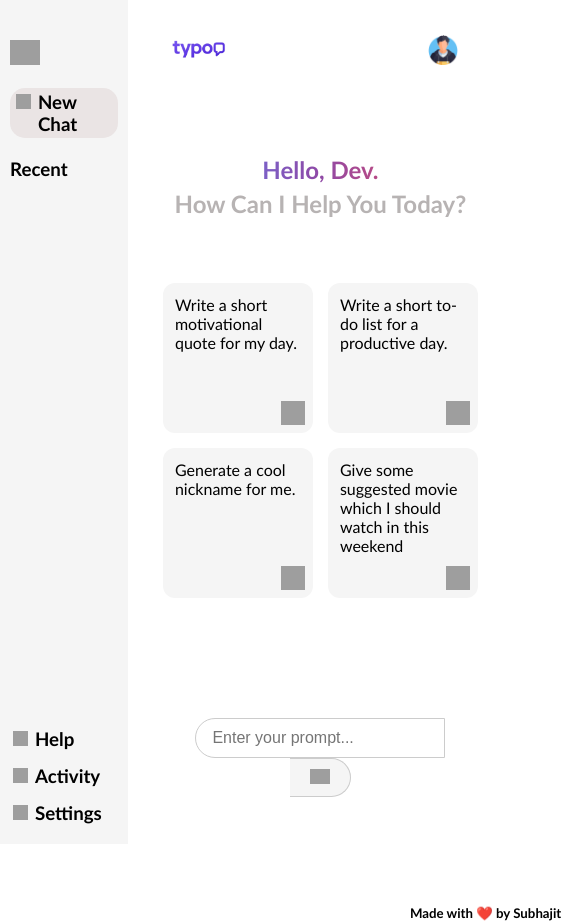
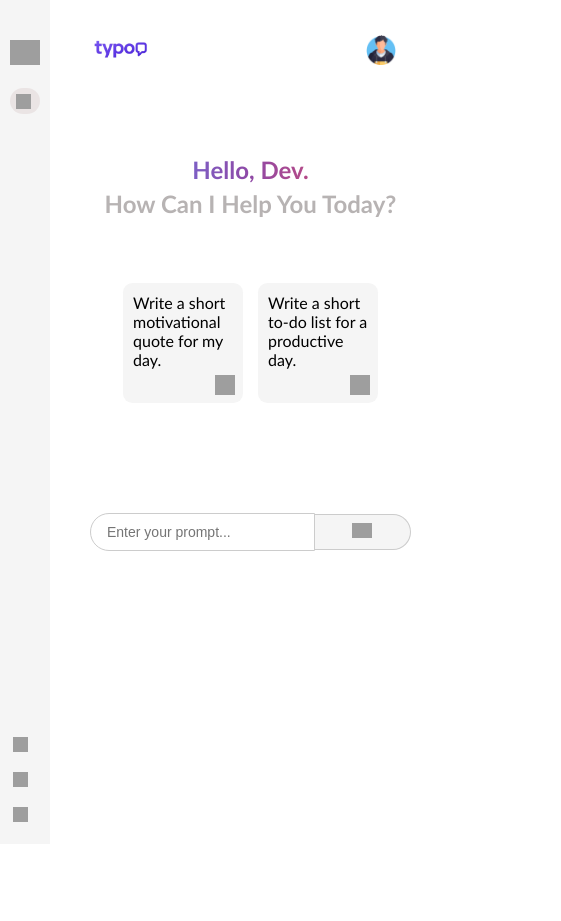
Before and after one commit to subhajit624/typoApp, a React (Vite) app: page / in a window 390 px wide. Shown: the whole page, 561 px wide, since content can reach past the window. After the commit the page ends 844 px from the top, so only its background shows below. Built offline with nearby package versions, Linux system fonts and the light colour scheme; grey boxes are pictures that could not be loaded.

Commit message:
Make Front and Slidebar same height, responsive search bar and box adjustments

```diff
--- a/src/components/Box.css
+++ b/src/components/Box.css
@@ -1,10 +1,11 @@
-.box{
+.box {
   display: flex;
   flex-wrap: wrap;
   justify-content: center;
   gap: 15px;
   height: auto;
 }
+
 .boxer {
   position: relative;
   padding: 12px;
@@ -24,8 +25,30 @@
   width: 24px;
   height: 24px;
 }
+
 .boxer:hover {
   transform: translateY(-5px) scale(1.05);
   box-shadow: 0 8px 16px rgba(0, 0, 0, 0.2);
   cursor: pointer;
 }
+
+/* Small screen: hide last two boxes */
+@media (max-width: 480px) {
+  .boxer:nth-child(3),
+  .boxer:nth-child(4) {
+    display: none;
+  }
+
+  /* Optional: shrink the remaining boxes a bit */
+  .boxer:nth-child(1),
+  .boxer:nth-child(2) {
+    width: 120px;
+    height: 120px;
+    padding: 10px;
+  }
+
+  .boxer img {
+    width: 20px;
+    height: 20px;
+  }
+}
--- a/src/components/Front.css
+++ b/src/components/Front.css
@@ -1,13 +1,24 @@
-.front{
-    padding-top: 10px;
-    padding-left: 10px;
-    background-color: white;
-    width: 90vw;
-    display: flex;
+.container {
+  display: flex;
+  gap: 20px;
+  min-height: 100vh; /* full viewport height */
+  align-items: stretch; /* make children same height */
+}
+
+/* Front div */
+.front {
+  padding-top: 10px;
+  padding-left: 10px;
+  background-color: white;
+  width: 90vw;
+  display: flex;
   flex-direction: column;
   gap: 60px;
+  overflow-y: auto; /* scroll if content is too long */
 }
-.result{
+
+/* Result box */
+.result {
   padding: 3%;
   margin-left: 24%;
   height: auto;
@@ -16,8 +27,3 @@
   border: 1px solid #696969;
   background-color: whitesmoke;
 }
-
-.container{
-  display: flex;
-  gap: 20px;
-}
--- a/src/components/Front.jsx
+++ b/src/components/Front.jsx
@@ -92,7 +92,6 @@ function Front() {
           onSearch={handleSearch}
         />
 
-        {show ? <Footer /> : null}
       </div>
     </div>
   );
--- a/src/components/SearshBar.css
+++ b/src/components/SearshBar.css
@@ -7,9 +7,10 @@
   padding: 20px;
 }
 
+/* Input field */
 .search {
   padding: 10px 16px;
-    width: 250px;
+  width: 250px; /* default desktop width */
   border: 1px solid #ccc;
   border-radius: 25px 0 0 25px;
   font-size: 16px;
@@ -22,6 +23,7 @@
   box-shadow: 0 0 5px rgba(79, 94, 109, 0.4);
 }
 
+/* Button */
 .searchbtn {
   padding: 9.5px 20px;
   background-color: whitesmoke;
@@ -40,3 +42,25 @@
 .searchbtn:active {
   transform: scale(0.98);
 }
+
+/* Mobile responsiveness - keep input & button in one row, shrink both */
+@media (max-width: 480px) {
+  .searchbar {
+    flex-direction: row;
+    justify-content: center;
+    padding: 10px;
+  }
+
+  .search {
+    width: 70%; /* smaller input */
+    font-size: 14px;
+    border-radius: 20px 0 0 20px;
+  }
+
+  .searchbtn {
+    width: 30%; /* small button beside input */
+    padding: 8px;
+    font-size: 14px;
+    border-radius: 0 20px 20px 0;
+  }
+}
--- a/src/components/Slidebar.jsx
+++ b/src/components/Slidebar.jsx
@@ -1,7 +1,7 @@
 import { useState } from 'react';
 import './Slidebar.css';
  function Slidebar({ recentTasks, onRecentClick }) {
-  const [isOpen, setIsOpen] = useState(true);
+  const [isOpen, setIsOpen] = useState(false);
   const toggle = () => setIsOpen(!isOpen);
   const handleRefresh = () => window.location.reload();
 
```
Lines whose indentation alone changed are shown as unchanged.
